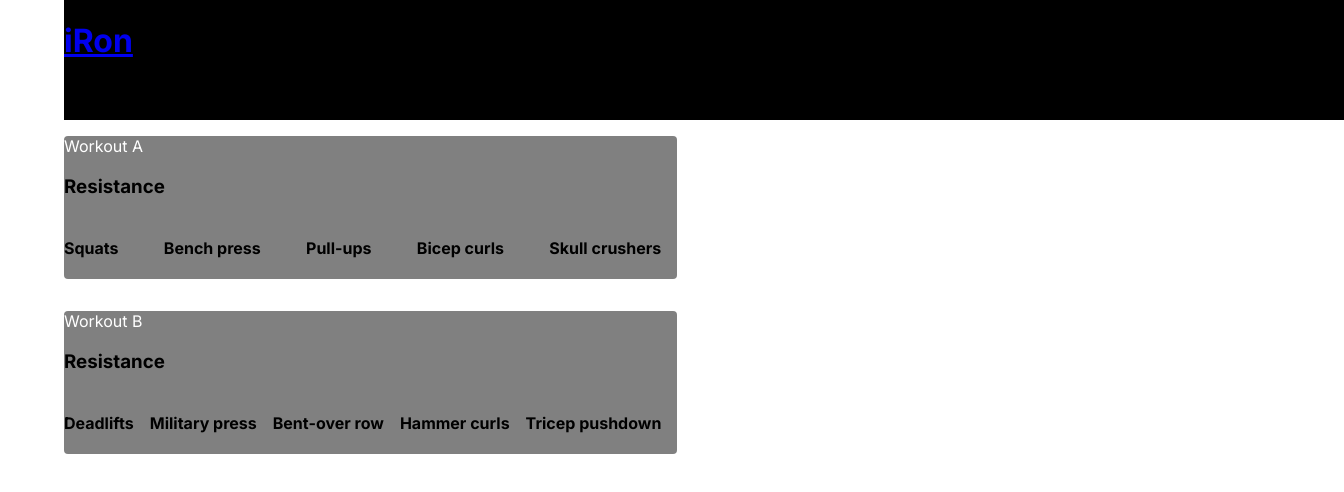
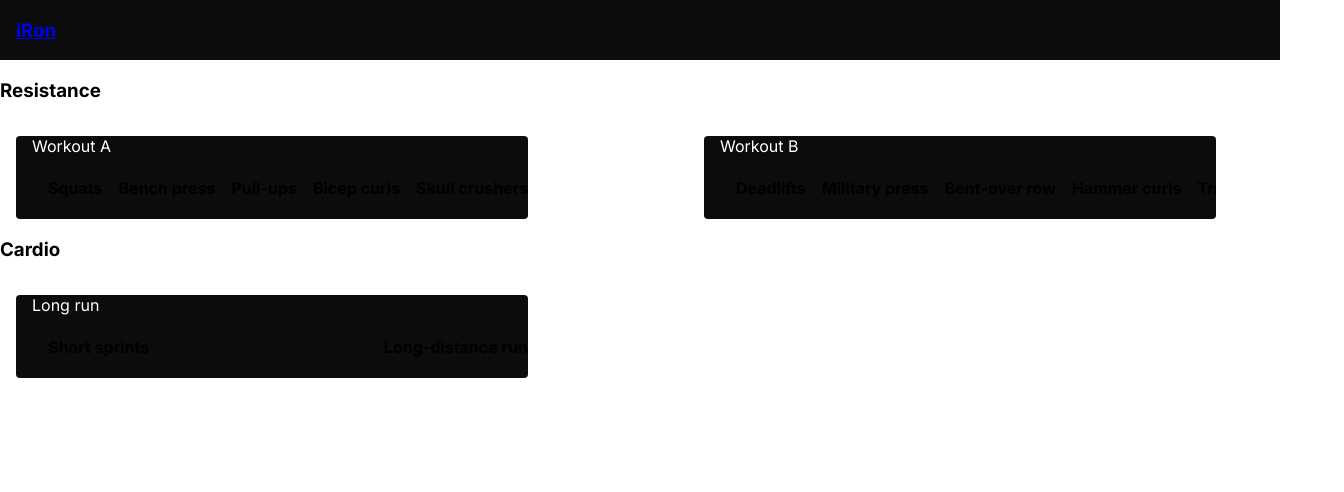
Before and after one commit to Esiru/iRon, a Next.js app in the folder iron-app/: page / in a window 1280 px wide. Shown: the top 492 px of the page, 1344 px wide, since content can reach past the window. Built offline with nearby package versions, Linux system fonts and the light colour scheme.

Commit message:
Large commit; added categorization of workouts by type to home page; styling of home page

```diff
--- a/iron-app/src/app/navbar/navbar.jsx
+++ b/iron-app/src/app/navbar/navbar.jsx
@@ -6,7 +6,7 @@ export default function Navbar() {
     <>
       <div className="navbar">
         <Link href="/">
-          <h1>iRon</h1>
+          <h3>iRon</h3>
         </Link>
       </div>
     </>
--- a/iron-app/src/app/navbar/styles.modules.css
+++ b/iron-app/src/app/navbar/styles.modules.css
@@ -1,5 +1,10 @@
 .navbar {
-    background-color: black;
-    height: 15vh;
+    background-color: rgb(12,12,12);
+    height: 7.5vh;
     width: 100vw;
+    align-items: center;
 }
+
+.navbar h3 {
+    margin-left: 1rem;
+}
--- a/iron-app/src/app/page.css
+++ b/iron-app/src/app/page.css
@@ -1,5 +1,5 @@
 body {
-  width: 90vw;
+  width: 100vw;
   display: flex;
   flex-direction: column;
   align-items: start;
@@ -7,9 +7,14 @@ body {
 }
 
 .workout-preview {
-  margin: 1rem 0;
+  margin: 1rem 1rem 0 0;
   border-radius: 4px;
-  background-color: grey;
+  width: 40vw;
+  background-color: rgb(12, 12, 12);
+}
+
+.workout-preview * {
+  margin-left: 1rem;
 }
 
 .workout-preview a:link, .workout-preview a:visited {
@@ -25,15 +30,17 @@ body {
 }
 
 .excercises-list h4 {
-  display: inline-block;
-  margin-right: 1rem;
+  display: grid;
   white-space: nowrap;
 }
 
 .workout-preview-list {
   display: flex;
-  flex-direction: column;
-  max-width: 100%;
+  flex-direction: row;
+  width: 95vw;
+  overflow: auto;
+  margin-left: 1rem;
+  justify-content: space-between;
 }
 
 @media (prefers-color-scheme: dark) {
--- a/iron-app/src/app/page.js
+++ b/iron-app/src/app/page.js
@@ -1,11 +1,22 @@
 import WorkoutPreview from "@/components/workoutPreview";
 import { workouts as staticWorkouts} from "./static-resources/static-workouts";
+import categorizeWorkoutsByType from "@/util/categorizeWorkoutsByType";
 
 export default function Home() {
   const workouts = staticWorkouts
+  const types = ['Resistance', 'Cardio']
 
+  const workoutsByType = categorizeWorkoutsByType(workouts, types)
+
+
+  // workoutsByType.map((array) =>
+  //   console.log(array)
+  // )
   return (
     <>
+      {workoutsByType.map((workouts, key) => (
+        <>
+          <h3>{types[key]}</h3>
           <div className={"workout-preview-list"}>
             {workouts.map((workout) => (
               <WorkoutPreview
@@ -16,6 +27,8 @@ export default function Home() {
               />
             ))}
           </div>
+        </>
+      ))}
     </>
   );
 }
--- a/iron-app/src/app/static-resources/static-workouts.js
+++ b/iron-app/src/app/static-resources/static-workouts.js
@@ -23,4 +23,13 @@ export let workouts = [
       { name: "Tricep pushdown", type: "Push", repetions: 8, superSet: true}
     ],
   },
+  {
+    id: 3,
+    name: "Long run",
+    type: "Cardio",
+    excercises: [
+      { name: "Short sprints", type: "Warm up", repetitions: 3, distance: 100 },
+      { name: "Long-distance run", type: "Run", distance: 8, unitOfDistance: "KM", goalPacePerUnit: 7.30},
+    ],
+  },
 ];
--- a/iron-app/src/components/workoutPreview.jsx
+++ b/iron-app/src/components/workoutPreview.jsx
@@ -6,8 +6,6 @@ export default function WorkoutPreview({name, type, id, excercises}) {
         <Link href={{ pathname: "/workout", query: { id: id } }}>
           {name}
         </Link>
-        {/* <h2>{name}</h2> */}
-        <h3>{type}</h3>
         <div className="excercises-list">
           {excercises.map((excercise, index) => (
             <h4 key={index}>{excercise.name}</h4>
--- /dev/null
+++ b/iron-app/src/util/categorizeWorkoutsByType.js
@@ -0,0 +1,10 @@
+export default function categorizeWorkoutsByType(workouts, types) {
+    const categorizedWorkouts = new Array(types.length).fill([])
+
+    types.map((type) => {
+        categorizedWorkouts[types.indexOf(type)] = workouts.filter(
+          (workout) => workout.type === type
+        );
+    })
+    return categorizedWorkouts
+}
```
Lines whose indentation alone changed are shown as unchanged.
